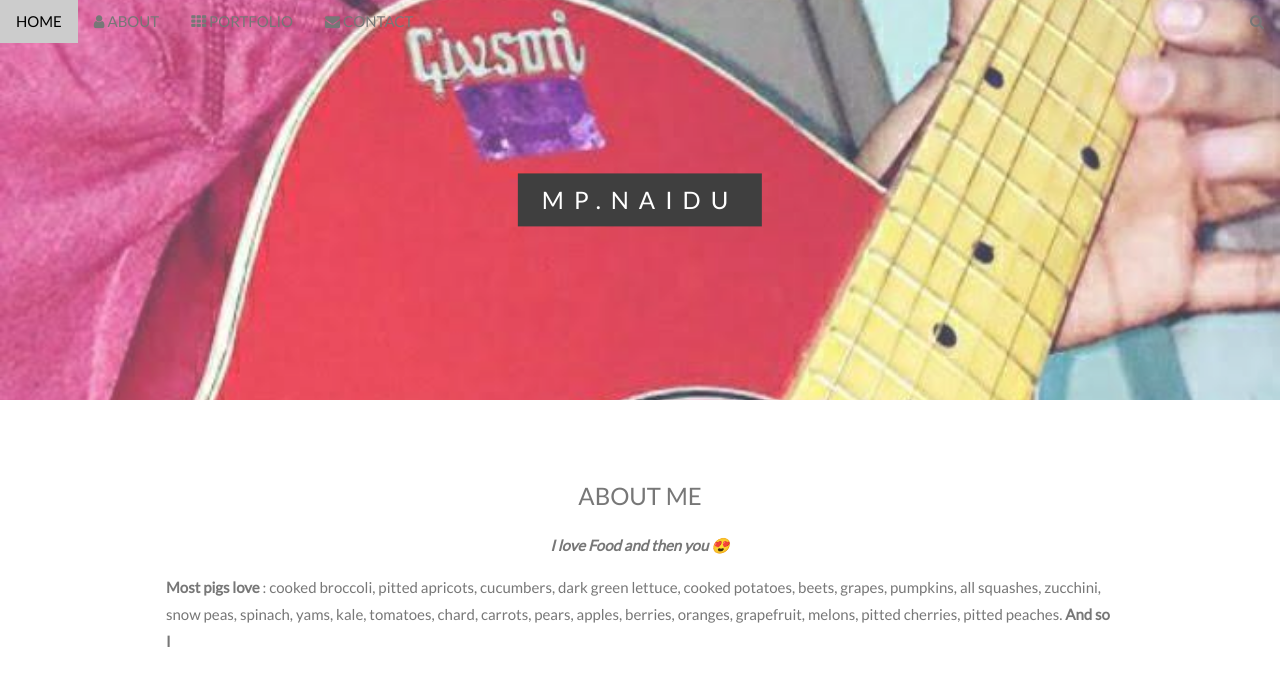
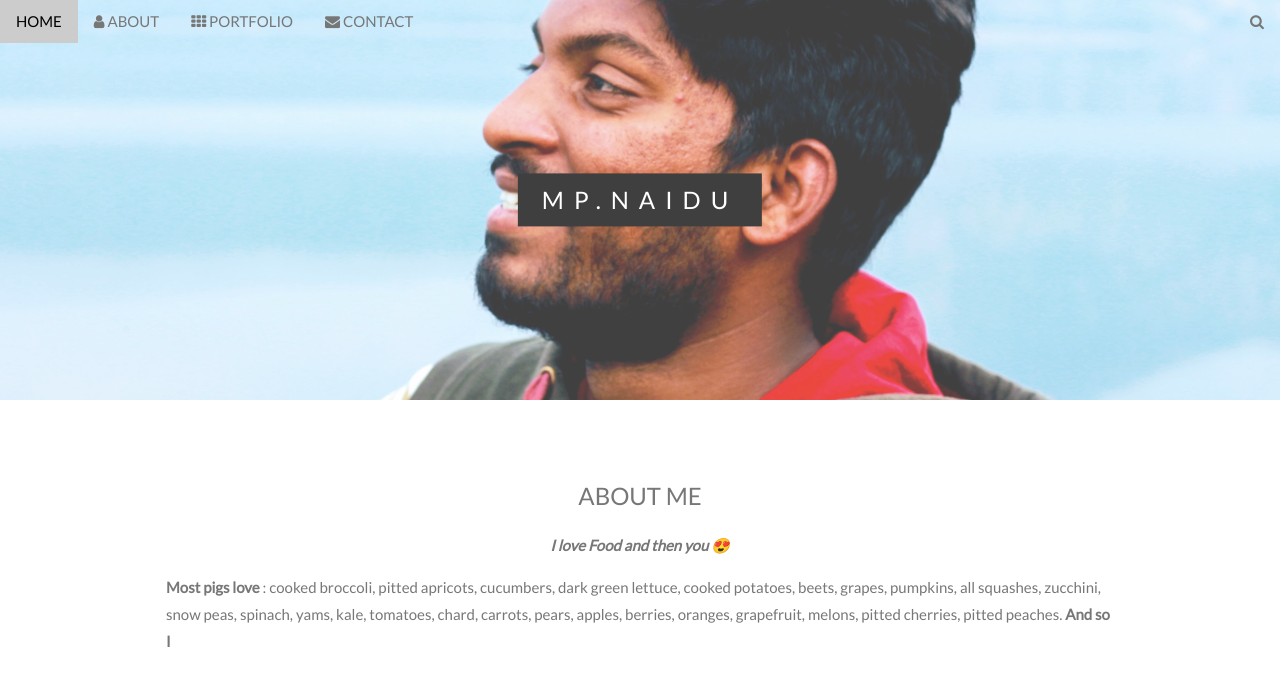
Before and after one commit to saikumarjetti/saikumarjetti.github.io, a plain HTML site: page index.html in a window 1280 px wide. Shown: the top 694 px of the page. Drawn offline with nearby package versions, Linux system fonts and the light colour scheme.

Commit message:
Update index.html

```diff
--- a/index.html
+++ b/index.html
@@ -24,7 +24,7 @@ body, html {
 
 /* First image (Logo. Full height) */
 .bgimg-1 {
-  background-image: url("images/2.jpg");
+  background-image: url("images/1.jpg");
   min-height: 100%;
 }
 
```
